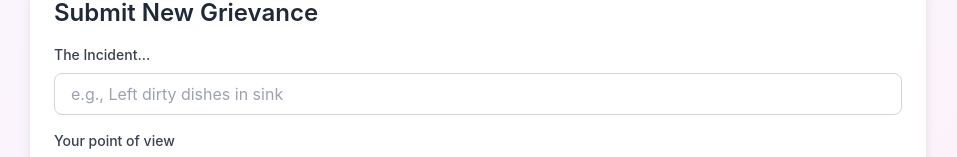
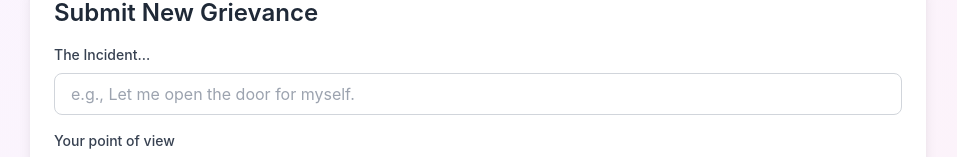
Before and after one commit to ksemaj/Grievances, a React (Create React App) app: page / in a window 1280 px wide. Shown: the part 243-400 px from the top of the page, without its empty margins (162-1119 px from the left). Built offline with nearby package versions, Linux system fonts and the light colour scheme; no server answers; the database is empty.

Commit message:
v1.7
updated app.js

```diff
--- a/src/App.js
+++ b/src/App.js
@@ -104,7 +104,7 @@ export default function GrievancePortal() {
                 value={formData.title}
                 onChange={(e) => setFormData({...formData, title: e.target.value})}
                 className="w-full px-4 py-2 border border-gray-300 rounded-lg focus:ring-2 focus:ring-purple-500 focus:border-transparent"
-                placeholder="e.g., Left dirty dishes in sink"
+                placeholder="e.g., Let me open the door for myself."
               />
             </div>
 
```
